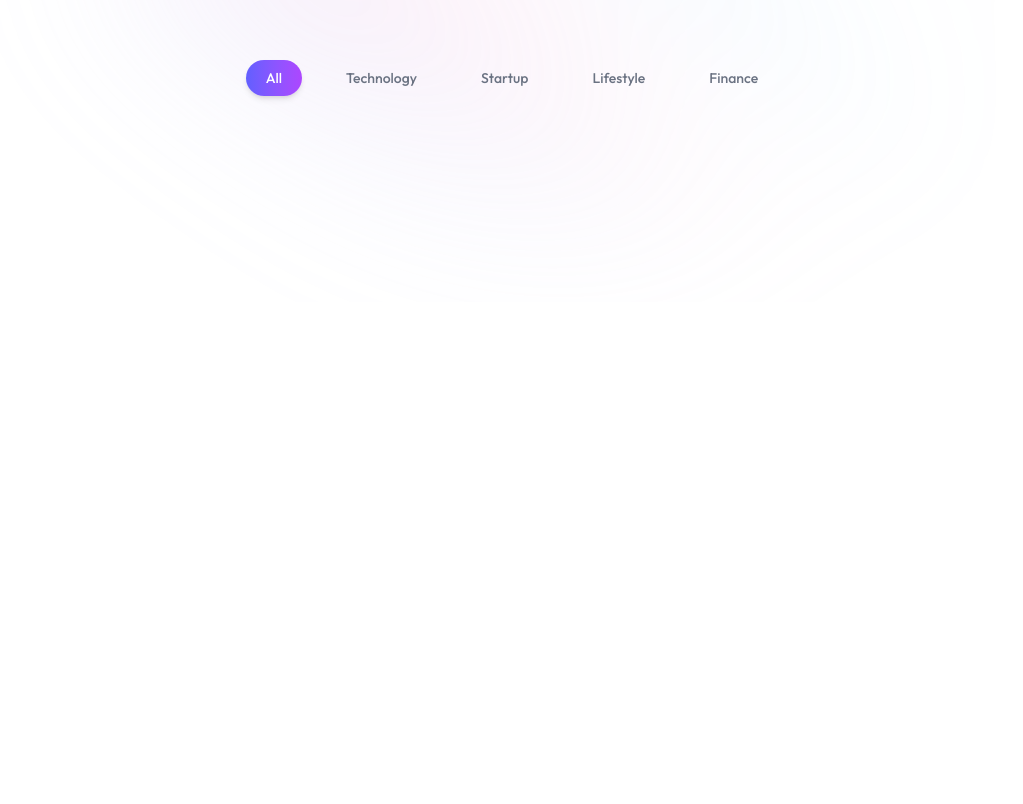
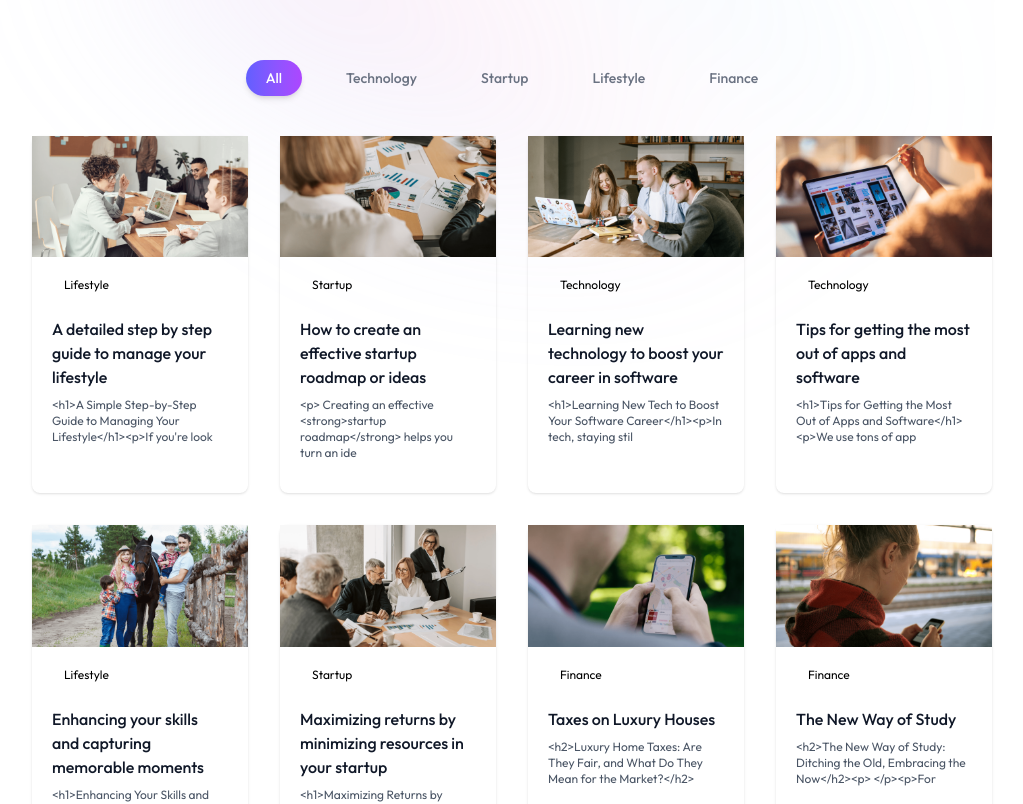
Before and after one commit to SachinPatial14/BlogNest, a React (Vite) app in the folder frontend/: page / in a window 1280 px wide. Shown: the part 620-1424 px from the top of the page, without its empty margins (128-1151 px from the left). Before the commit the page ends 922 px from the top, so only its background shows below. Built offline with nearby package versions, Linux system fonts and the light colour scheme.

Commit message:
Add BlogCard component and update BlogList to utilize blog_data

```diff
--- /dev/null
+++ b/frontend/src/components/BlogCard.jsx
@@ -0,0 +1,19 @@
+import React from 'react'
+import {useNavigate} from 'react-router-dom'
+
+const BlogCard = ({blog}) => {
+    const {title,description,category,image,_id} = blog ;
+    const navigate = useNavigate  ;
+  return (
+    <div onClick={()=> navigate(`/blog/${_id}`)} className='w-full rounded-lg oerflow-hidden shadow hover:scale-102 hover:shadow-primary/25 duration-300 cursor-pointer'>
+      <img src={image} alt='' className='aspect-video' />
+      <span className='ml-5 mt-4 px-3 py-1 inline-block bg-primary/20 rounded-full text-primary text-xs'>{category}</span>
+      <div className='p-5'>
+        <h5 className='mb-2 font-medium text-gray-900'>{title}</h5>
+        <p className='mb-3 text-xs text-gray-600'>{description.slice(0,80)}</p>
+      </div>
+    </div>
+  )
+}
+
+export default BlogCard
--- a/frontend/src/components/BlogList.jsx
+++ b/frontend/src/components/BlogList.jsx
@@ -1,6 +1,7 @@
 import React, { useState } from "react";
-import { blogCategories } from "../assets/assets";
+import { blog_data, blogCategories } from "../assets/assets";
 import { motion } from "motion/react";
+import BlogCard from "./BlogCard";
 
 const BlogList = () => {
   const [menu, setMenu] = useState("All");
@@ -34,7 +35,10 @@
         ))}
       </div>
 
-      <div className="grid gap-6 sm:grid-cols-2 lg:grid-cols-3">
+      <div className="grid gap-cols-1 sm:grid-cols-2 md:grid-cols-3 xl:grid-cols-4 gap-8
+      mb-24 mx-8 sm:mx-16 xl:mx-40">
+        {blog_data.filter((blog)=> menu === "All"?true:blog.category === menu)
+        .map((blog)=><BlogCard key={blog._id} blog={blog}/>)}
       </div>
     </div>
   );
```
